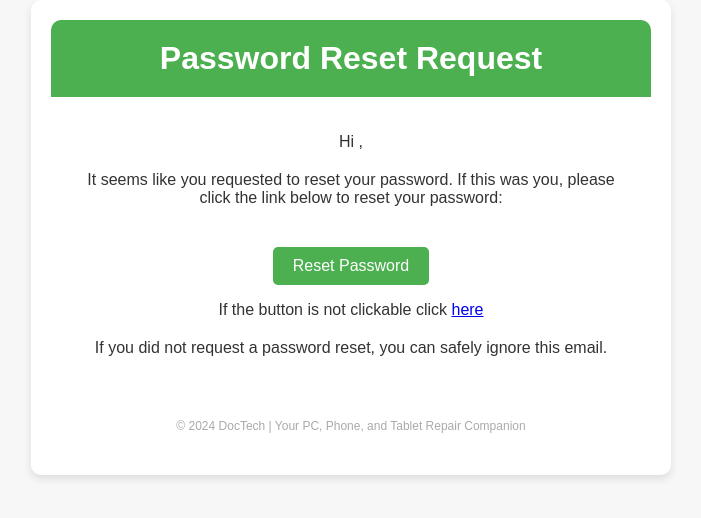
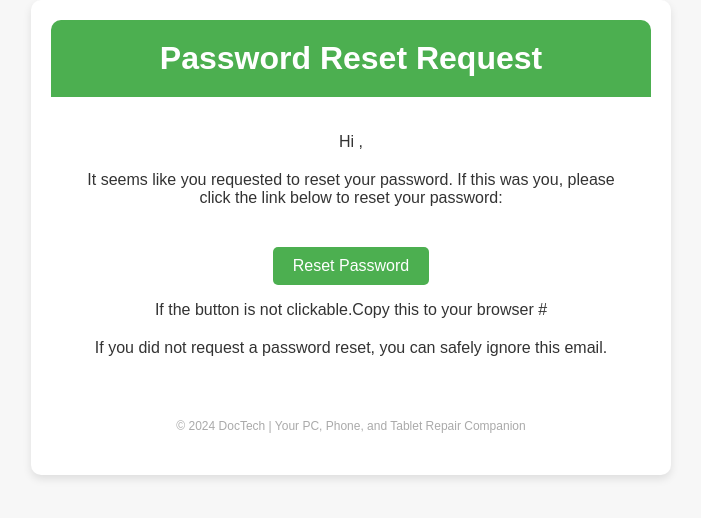
Before and after one commit to EpheyHertz/vercelpcairrepair, a Django app: template templates/password_reset_email.html in a window 1280 px wide. Shown: the top 518 px of the page, without its empty margins (289-990 px from the left). Run offline with Django 5.2, Linux system fonts and the light colour scheme; the template is opened without the code that fills it: most values are stand-ins (such as "Sample title", 1, 10 or a date in 2020); parts of the project's set-up code (start-up, migrations or seed data) failed here and were passed over.

Commit message:
email solved

```diff
--- a/aipc_diagnosis/views.py
+++ b/aipc_diagnosis/views.py
@@ -133,7 +133,7 @@
             # Prepare email message
             email_message = EmailMultiAlternatives(
                 subject=email_subject,
-                body='Please verify your email by clicking the link below.',
+                body=f'Please verify your email by clicking the link below.Click here {verification_url}',
                 from_email=settings.DEFAULT_FROM_EMAIL,
                 to=[email],
             )
@@ -588,7 +588,7 @@
             # Send the HTML email
             email_message = EmailMultiAlternatives(
                 subject=email_subject,
-                body="Click the link below to reset your password.",
+                body=f"Click the link below to reset your password. Click here {reset_link}",
                 from_email=settings.DEFAULT_FROM_EMAIL,
                 to=[user.email],
             )
--- a/templates/email_verification_template.html
+++ b/templates/email_verification_template.html
@@ -53,7 +53,7 @@
         <a href="{{ verification_link }}" class="button">Verify Email</a>
 
         <p>If you didn’t request this, please ignore this email.</p>
-        <p>If the button is not clickable click <a href="{{ verification_link }}" >here</a></p>
+        <p>If the button is not clickable.Copy this to your browser  {{ verification_link }}</p>
         <p>Best regards, <br> The DocTech Team</p>
     </div>
 </body>
--- a/templates/password_reset_email.html
+++ b/templates/password_reset_email.html
@@ -67,7 +67,7 @@
         <p>Hi {{ user.username }},</p>
         <p>It seems like you requested to reset your password. If this was you, please click the link below to reset your password:</p>
         <a href="{{ reset_link }}" class="btn">Reset Password</a>
-        <p>If the button is not clickable click <a href="{{ reset_link }}" >here</a></p>
+        <p>If the button is not clickable.Copy this to your browser  {{ reset_link }}</p>
         <p>If you did not request a password reset, you can safely ignore this email.</p>
     </div>
     <div class="footer">
--- a/templates/welcome_email_template.html
+++ b/templates/welcome_email_template.html
@@ -59,7 +59,7 @@
             <p>Welcome to the DocTech family! We're thrilled to have you on board. You now have access to a range of tools and resources to help you diagnose and repair PCs, tablets, phones, and laptops.</p>
             <p>To get started, simply log in to your account by clicking the button below:</p>
             <a href="{{ login_url }}" class="button">Log In to Your Account</a>
-            <p>If the button is not clickable click <a href="{{ login_url }}" >here</a></p>
+            <p>If the button is not clickable.Copy this to your browser  {{ login_url }}</p>
             <p>If you have any questions or need assistance, feel free to reach out to us.</p>
             <p>Best regards,<br>The DocTech Team</p>
         </div>
```
